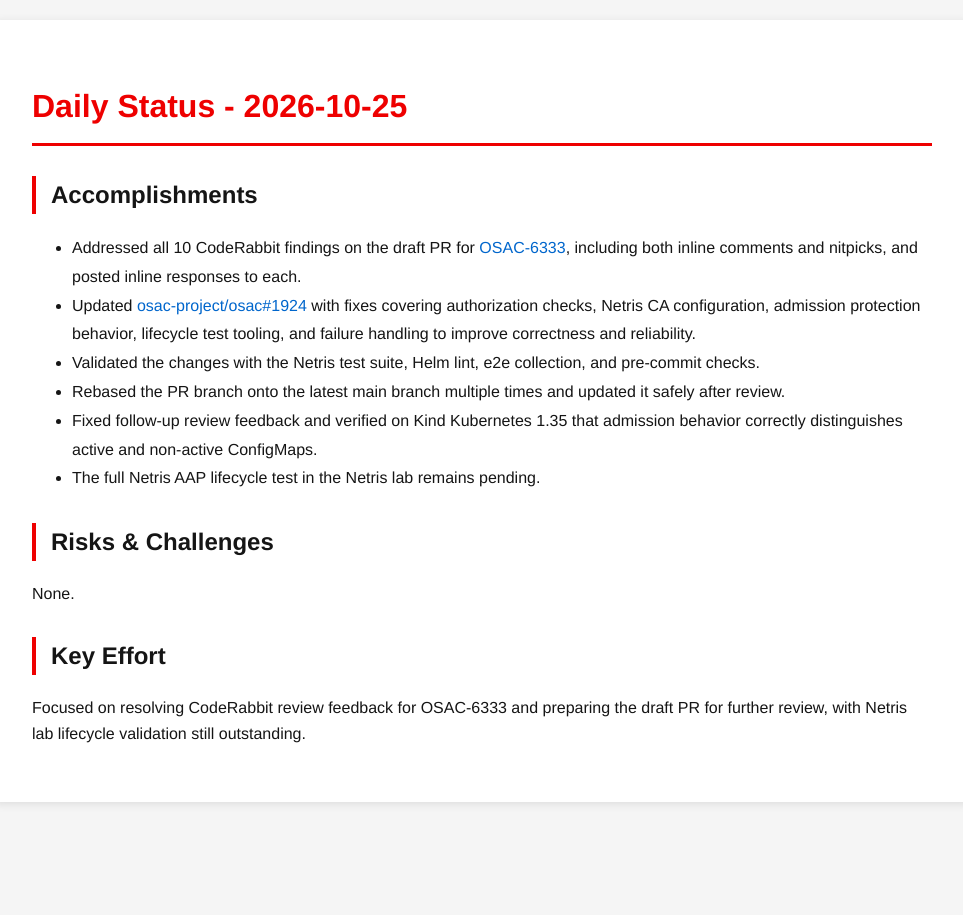
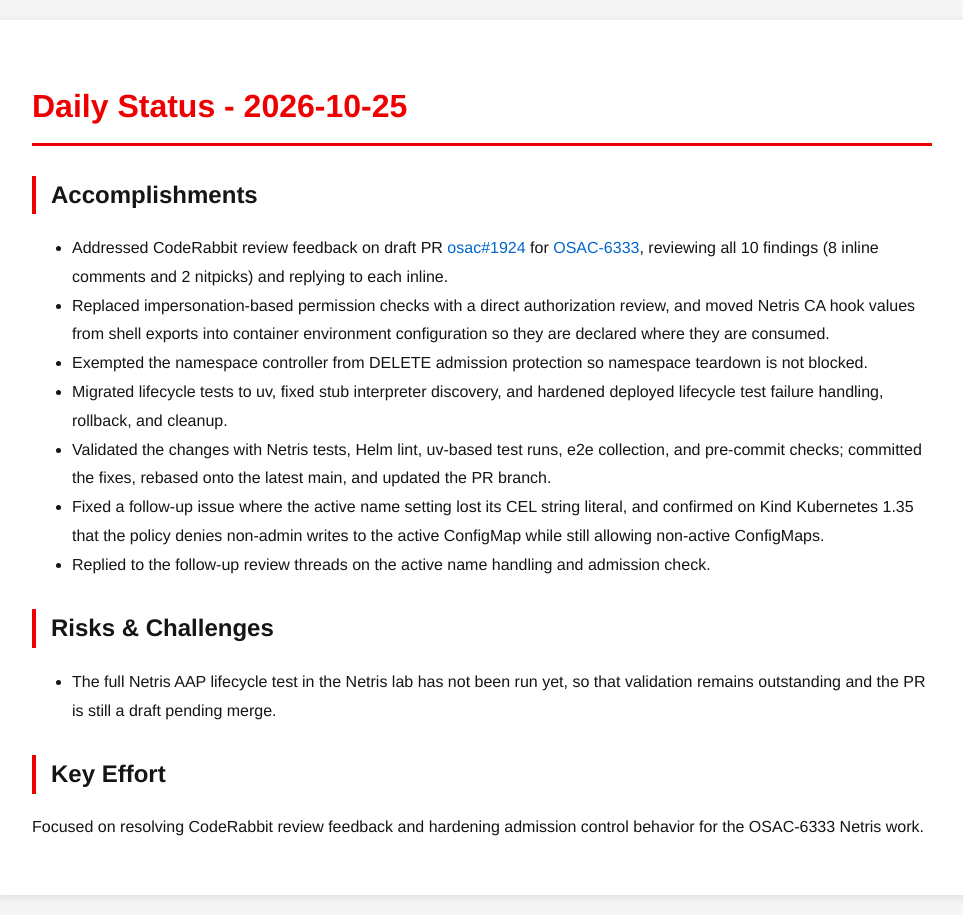
Before and after one commit to tzvatot/daily-status, a Jekyll site: the page built from 2026-10-25.md, in a window 1280 px wide. Shown: the whole page, without its empty margins (158-1121 px from the left). Built offline with Jekyll 4.4.1, drawn with Linux system fonts in a browser that asks for light colours.

Commit message:
Daily status update - 2026-10-25

```diff
--- a/2026-10-25.md
+++ b/2026-10-25.md
@@ -7,15 +7,16 @@
 # Daily Status - 2026-10-25
 
 ## Accomplishments
-- Addressed all 10 CodeRabbit findings on the draft PR for [OSAC-6333](https://redhat.atlassian.net/browse/OSAC-6333), including both inline comments and nitpicks, and posted inline responses to each.
-- Updated [osac-project/osac#1924](https://github.com/osac-project/osac/pull/1924) with fixes covering authorization checks, Netris CA configuration, admission protection behavior, lifecycle test tooling, and failure handling to improve correctness and reliability.
-- Validated the changes with the Netris test suite, Helm lint, e2e collection, and pre-commit checks.
-- Rebased the PR branch onto the latest main branch multiple times and updated it safely after review.
-- Fixed follow-up review feedback and verified on Kind Kubernetes 1.35 that admission behavior correctly distinguishes active and non-active ConfigMaps.
-- The full Netris AAP lifecycle test in the Netris lab remains pending.
+- Addressed CodeRabbit review feedback on draft PR [osac#1924](https://github.com/osac-project/osac/pull/1924) for [OSAC-6333](https://redhat.atlassian.net/browse/OSAC-6333), reviewing all 10 findings (8 inline comments and 2 nitpicks) and replying to each inline.
+- Replaced impersonation-based permission checks with a direct authorization review, and moved Netris CA hook values from shell exports into container environment configuration so they are declared where they are consumed.
+- Exempted the namespace controller from DELETE admission protection so namespace teardown is not blocked.
+- Migrated lifecycle tests to uv, fixed stub interpreter discovery, and hardened deployed lifecycle test failure handling, rollback, and cleanup.
+- Validated the changes with Netris tests, Helm lint, uv-based test runs, e2e collection, and pre-commit checks; committed the fixes, rebased onto the latest main, and updated the PR branch.
+- Fixed a follow-up issue where the active name setting lost its CEL string literal, and confirmed on Kind Kubernetes 1.35 that the policy denies non-admin writes to the active ConfigMap while still allowing non-active ConfigMaps.
+- Replied to the follow-up review threads on the active name handling and admission check.
 
 ## Risks & Challenges
-None.
+- The full Netris AAP lifecycle test in the Netris lab has not been run yet, so that validation remains outstanding and the PR is still a draft pending merge.
 
 ## Key Effort
-Focused on resolving CodeRabbit review feedback for OSAC-6333 and preparing the draft PR for further review, with Netris lab lifecycle validation still outstanding.
+Focused on resolving CodeRabbit review feedback and hardening admission control behavior for the OSAC-6333 Netris work.
```
